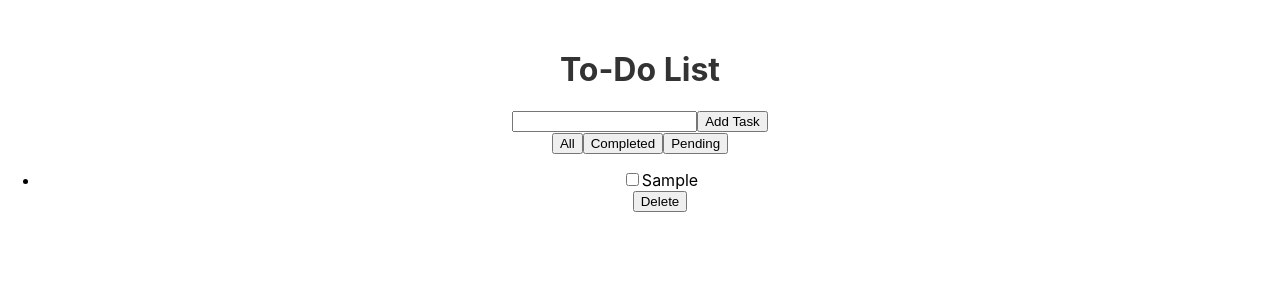
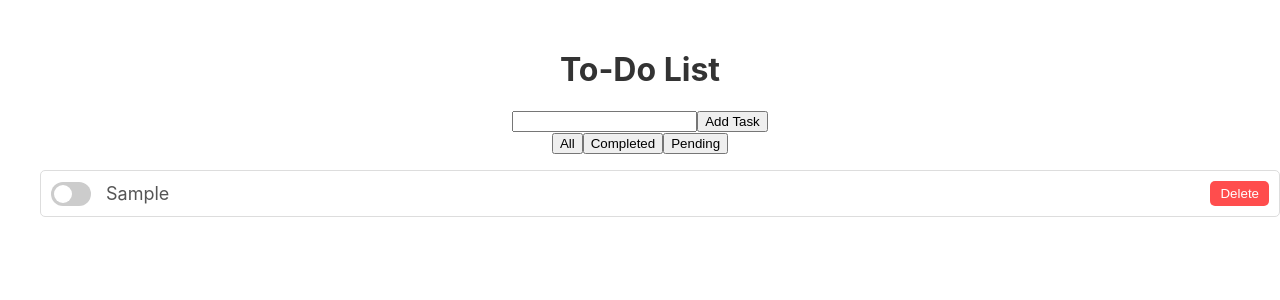
Before and after one commit to relaxedrohan/react-todo, a React (Create React App) app: page / in a window 1280 px wide. Both pictures are taken after typing "Sample" into the empty fields and a click on the button "Add Task". Shown: the top 300 px of the page. Built offline with nearby package versions, Linux system fonts and the light colour scheme.

Commit message:
added basic css

```diff
--- /dev/null
+++ b/src/components/TodoItem.css
@@ -0,0 +1,74 @@
+.todo-item {
+  display: flex;
+  align-items: center;
+  justify-content: space-between;
+  margin: 10px 0;
+  padding: 10px;
+  border: 1px solid #ddd;
+  border-radius: 5px;
+}
+
+.todo-item-content {
+  display: flex;
+  align-items: center;
+}
+
+.task-text {
+  margin-left: 15px;
+  font-size: 18px;
+  color: #555;
+}
+
+.delete-btn {
+  background-color: #ff4d4d;
+  color: white;
+  border: none;
+  border-radius: 5px;
+  padding: 5px 10px;
+  cursor: pointer;
+}
+
+.switch {
+  position: relative;
+  display: inline-block;
+  width: 40px;
+  height: 24px;
+}
+
+.switch input {
+  opacity: 0;
+  width: 0;
+  height: 0;
+}
+
+.slider {
+  position: absolute;
+  cursor: pointer;
+  top: 0;
+  left: 0;
+  right: 0;
+  bottom: 0;
+  background-color: #ccc;
+  transition: .4s;
+  border-radius: 24px;
+}
+
+.slider:before {
+  position: absolute;
+  content: "";
+  height: 18px;
+  width: 18px;
+  left: 3px;
+  bottom: 3px;
+  background-color: white;
+  transition: .4s;
+  border-radius: 50%;
+}
+
+input:checked + .slider {
+  background-color: #4caf50;
+}
+
+input:checked + .slider:before {
+  transform: translateX(16px);
+}
--- a/src/components/TodoItem.js
+++ b/src/components/TodoItem.js
@@ -1,15 +1,15 @@
 import React from 'react';
-
+import "./TodoItem.css"
 const TodoItem = ({ task, toggleTask, deleteTask }) => (
-  <li >
-    <div >
-      <label >
+  <li className="todo-item">
+    <div className="todo-item-content">
+      <label className="switch">
         <input type="checkbox" checked={task.completed} onChange={toggleTask} />
-        <span ></span>
+        <span className="slider round"></span>
       </label>
-      <span >{task.text}</span>
+      <span className="task-text">{task.text}</span>
     </div>
-    <button onClick={deleteTask}>Delete</button>
+    <button className="delete-btn" onClick={deleteTask}>Delete</button>
   </li>
 );
 
```
